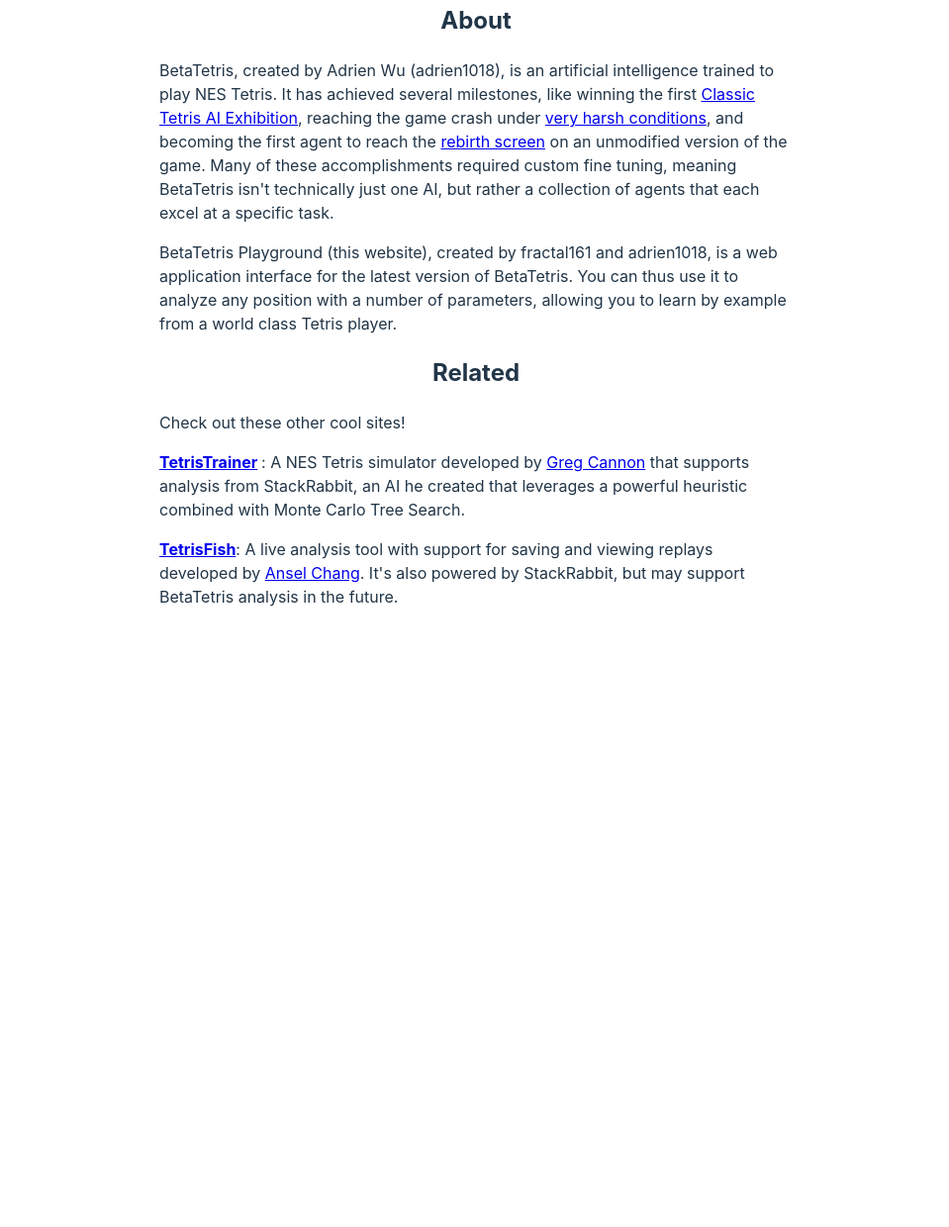
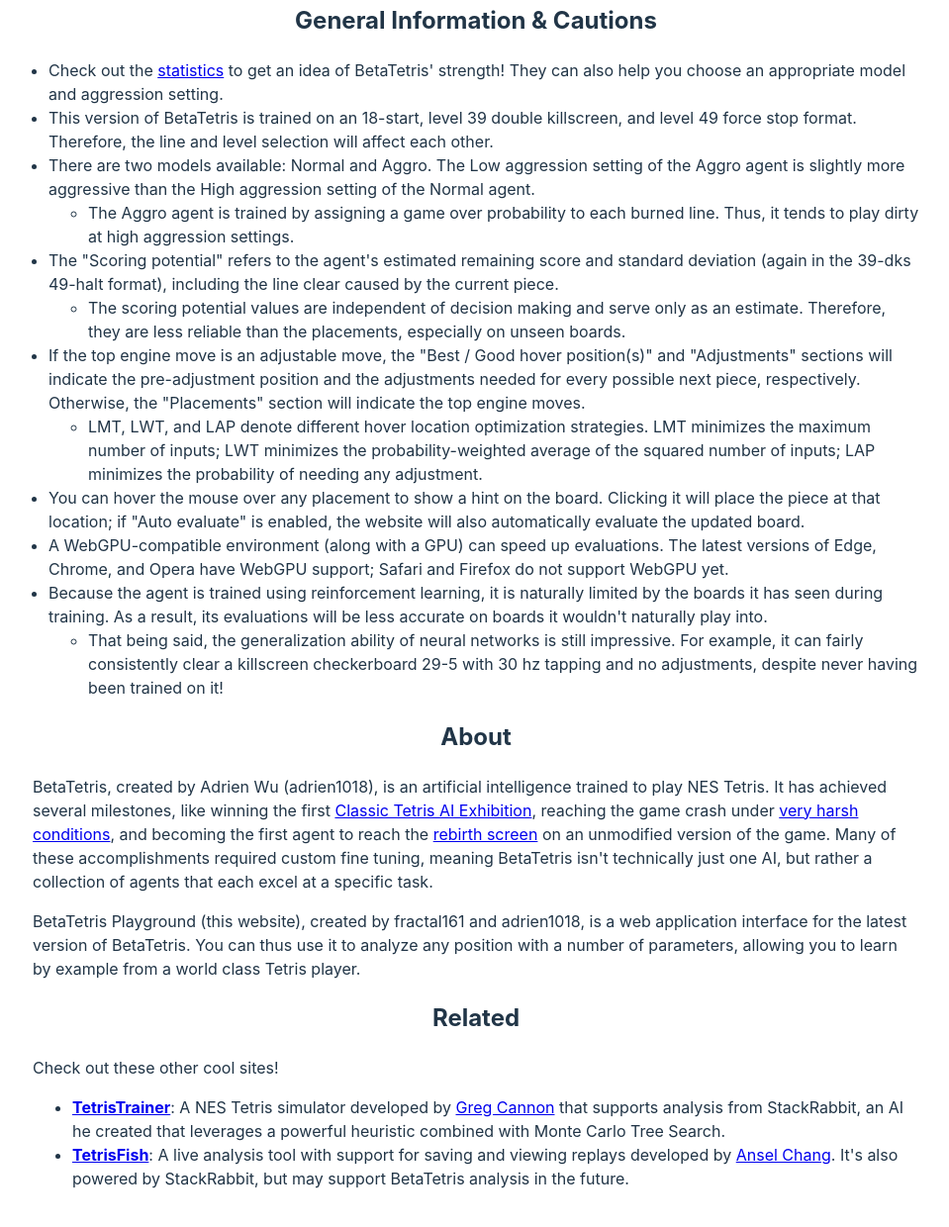
Before and after one commit to fractal161/btpg, a website built with Vite: page index.html in a window 1280 px wide. Shown: the part 652-1892 px from the top of the page at 99% size, without its empty margins (159-1118 px from the left). Before the commit the page ends 1331 px from the top, so only its background shows below. Built offline with nearby package versions, Linux system fonts and the light colour scheme; files whose address does not match are found by name; what @datastructures-js/deque, onnxruntime-web would draw is missing.

Commit message:
Add general information

```diff
--- a/index.html
+++ b/index.html
@@ -87,8 +87,42 @@
           </fieldset>
         </div>
       </div>
+      <h2>General Information & Cautions</h2>
+      <div class="text">
+        <ul class="pl-4">
+          <li>Check out the <a href="./stats/">statistics</a> to get an idea of BetaTetris' strength! They can also help you choose an appropriate model and aggression setting.</li>
+          <li>This version of BetaTetris is trained on an 18-start, level 39 double killscreen, and level 49 force stop format. Therefore, the line and level selection will affect each other.</li>
+          <li>
+            There are two models available: Normal and Aggro. The Low aggression setting of the Aggro agent is slightly more aggressive than the High aggression setting of the Normal agent.
+            <ul>
+              <li>The Aggro agent is trained by assigning a game over probability to each burned line. Thus, it tends to play dirty at high aggression settings.</li>
+            </ul>
+          </li>
+          <li>
+            The "Scoring potential" refers to the agent's estimated remaining score and standard deviation (again in the 39-dks 49-halt format), including the line clear caused by the current piece.
+            <ul>
+              <li>The scoring potential values are independent of decision making and serve only as an estimate. Therefore, they are less reliable than the placements, especially on unseen boards.</li>
+            </ul>
+          </li>
+          <li>
+            If the top engine move is an adjustable move, the "Best / Good hover position(s)" and "Adjustments" sections will indicate the pre-adjustment position and the adjustments needed for every possible next piece, respectively. Otherwise, the "Placements" section will indicate the top engine moves.
+            <ul>
+              <li>LMT, LWT, and LAP denote different hover location optimization strategies. LMT minimizes the maximum number of inputs; LWT minimizes the probability-weighted average of the squared number of inputs; LAP minimizes the probability of needing any adjustment.</li>
+            </ul>
+          </li>
+          <li>You can hover the mouse over any placement to show a hint on the board. Clicking it will place the piece at that location; if "Auto evaluate" is enabled, the website will also automatically evaluate the updated board.</li>
+          <li>A WebGPU-compatible environment (along with a GPU) can speed up evaluations. The latest versions of Edge, Chrome, and Opera have WebGPU support; Safari and Firefox do not support WebGPU yet.</li>
+          <li>
+            Because the agent is trained using reinforcement learning, it is naturally limited by the boards it has seen during training. As a result, its evaluations will be less accurate on boards it wouldn't naturally play into.
+            <ul>
+              <li>That being said, the generalization ability of neural networks is still impressive. For example, it can fairly consistently clear a killscreen checkerboard 29-5 with 30 hz tapping and no adjustments, despite never having been trained on it!</li>
+            </ul>
+          </li>
+        </ul>
+      </div>
       <h2>About</h2>
-      <p class="text">
+      <div class="text">
+        <p>
           BetaTetris, created by Adrien Wu (adrien1018), is an artificial intelligence trained
           to play NES Tetris. It has achieved several milestones, like winning the
           first
@@ -104,31 +138,33 @@
           one AI, but rather a collection of agents that each excel at a specific
           task.
         </p>
-      <p class="text">
+        <p>
           BetaTetris Playground (this website), created by fractal161 and adrien1018,
           is a web application interface for the latest version of BetaTetris.
           You can thus use it to analyze any position with a number of parameters,
           allowing you to learn by example from a world class Tetris player.
         </p>
+      </div>
       <h2>Related</h2>
-      <p class="text">Check out these other cool sites!</p>
-      <p class="text">
-        <b>
-          <a href="https://gregorycannon.github.io/TetrisTrainer/"
-            >TetrisTrainer</a
-          > </b
-        >: A NES Tetris simulator developed by
+      <div class="text">
+        <p>Check out these other cool sites!</p>
+        <ul>
+          <li>
+            <b><a href="https://gregorycannon.github.io/TetrisTrainer/">TetrisTrainer</a></b>:
+            A NES Tetris simulator developed by
             <a href="https://github.com/GregoryCannon/">Greg Cannon</a> that
             supports analysis from StackRabbit, an AI he created that leverages a
             powerful heuristic combined with Monte Carlo Tree Search.
-      </p>
-      <p class="text">
-        <b><a href="https://www.tetrisfish.com/">TetrisFish</a></b
-        >: A live analysis tool with support for saving and viewing replays
+          </li>
+          <li>
+            <b><a href="https://www.tetrisfish.com/">TetrisFish</a></b>:
+            A live analysis tool with support for saving and viewing replays
             developed by <a href="https://github.com/AnselChang/">Ansel Chang</a>.
             It's also powered by StackRabbit, but may support BetaTetris analysis in
             the future.
-      </p>
+          </li>
+        </ul>
+      </div>
     </div>
     <script type="module" src="/src/main.ts"></script>
   </body>
--- a/styles/style.css
+++ b/styles/style.css
@@ -45,7 +45,12 @@
 .text {
   text-align: left;
   margin: 1em auto;
-  max-width: max(40em, 50%);
+  max-width: max(40em, 70%);
+}
+@media (max-width: 768px) {
+  .text {
+    max-width: 95%;
+  }
 }
 
 #param-config {
```
Lines whose indentation alone changed are shown as unchanged.
